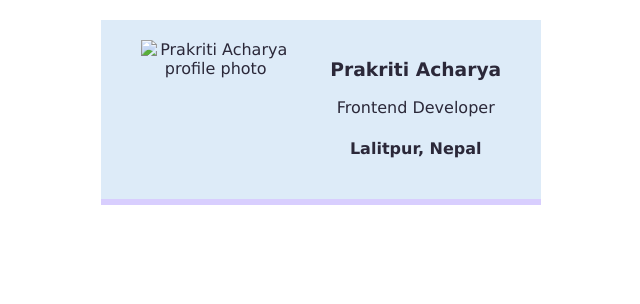
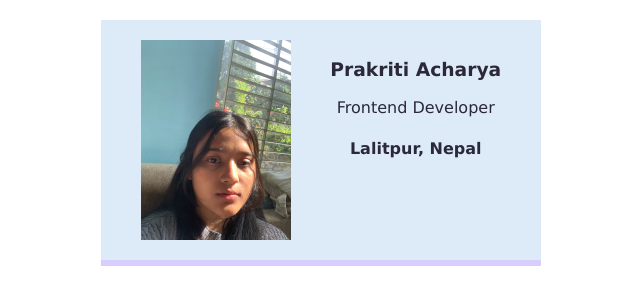
Before and after one commit to Prakritipi/Business-card, a plain HTML site: page index.html in a window 1280 px wide. Shown: the whole page, without its empty margins (319-959 px from the left). Drawn offline with Linux system fonts and the light colour scheme.

Commit message:
Update index.html

```diff
--- a/index.html
+++ b/index.html
@@ -5,7 +5,7 @@
     </head>
     <body>
         <div class="card">
-            <img class="avatar" src="images/mee.jpg"
+            <img class="avatar" src="mee.jpg"
                 alt="Prakriti Acharya profile photo">
             <div>
                 <h3>Prakriti Acharya</h3>
```
